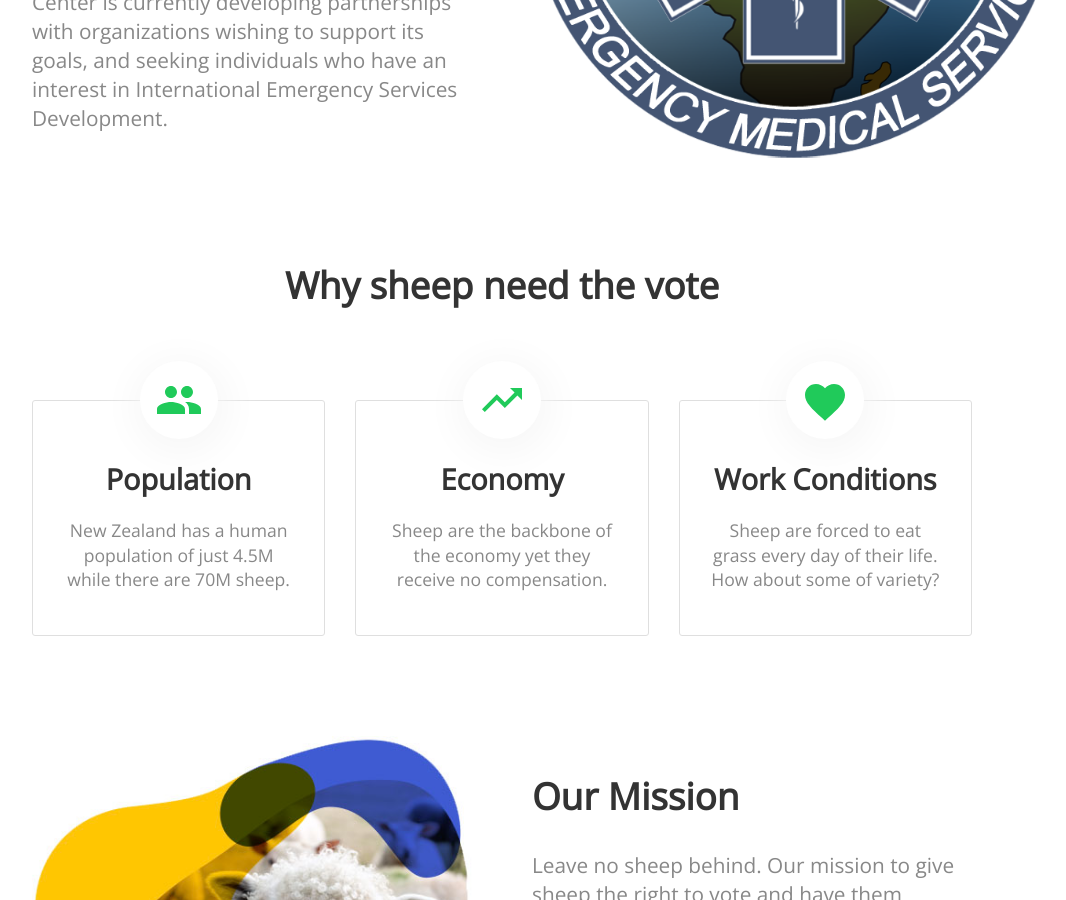
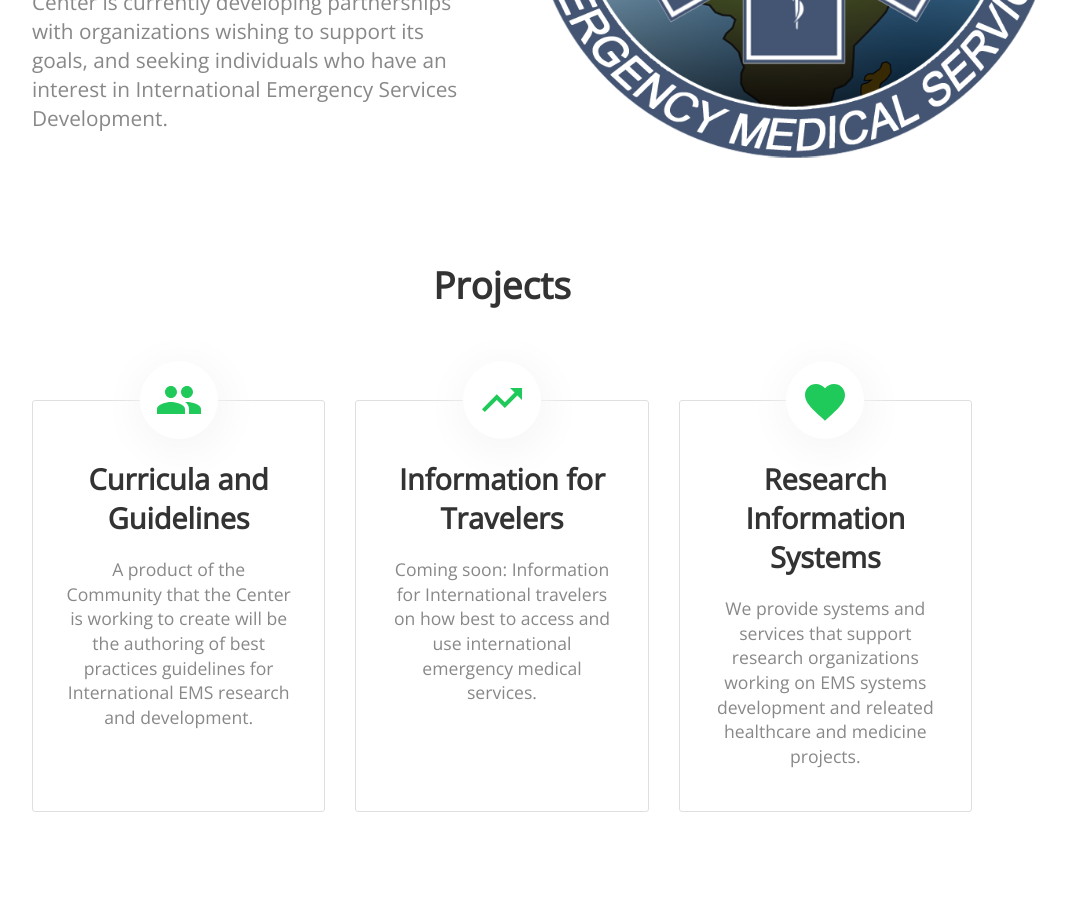
Before and after one commit to dankarlin/ciems-cause, a Jekyll site: the page built from index.html, in a window 1280 px wide and 900 px high, scrolled down 574 px. Shown: the whole window, without its empty margins (138-1204 px from the left). Built offline with Jekyll 4.4.1, drawn with Linux system fonts in a browser that asks for light colours; nearby versions of some CDN libraries; a script that is not in the unit is left out.

Commit message:
content update

```diff
--- a/index.html
+++ b/index.html
@@ -17,25 +17,27 @@ title: The Sheep Vote
 </header>
 
 <div class="container">
-	<h2 class="editable" style="text-align: center;">Why sheep need the vote</h2>
+	<h2 class="editable" style="text-align: center;">Projects</h2>
 
 	<ul class="thirds">
 		<li>
 			<div class="image">{% include icons/site.html icon="population" %}</div>
-			<h3 class="editable">Population</h3>
-			<p class="editable">New Zealand has a human population of just 4.5M while there are 70M sheep. </p>
+			<h3 class="editable">Curricula and Guidelines</h3>
+			<p class="editable">A product of the Community that the Center is working to create will be the authoring of best practices guidelines for International EMS research and development. </p>
 		</li>
 
 		<li>
 			<div class="image">{% include icons/site.html icon="economy" %}</div>
-			<h3 class="editable">Economy</h3>
-			<p class="editable">Sheep are the backbone of the economy yet they receive no compensation.</p>
+			<h3 class="editable">Information for Travelers</h3>
+			<p class="editable">Coming soon: Information for International travelers on how best to access and use international emergency medical services.
+
+</p>
 		</li>
 
 		<li>
 			<div class="image">{% include icons/site.html icon="conditions" %}</div>
-			<h3 class="editable">Work Conditions</h3>
-			<p class="editable">Sheep are forced to eat grass every day of their life. How about some of variety?</p>
+			<h3 class="editable">Research Information Systems</h3>
+			<p class="editable">We provide systems and services that support research organizations working on EMS systems development and releated healthcare and medicine projects.</p>
 		</li>
 	</ul>
 </div>
```
